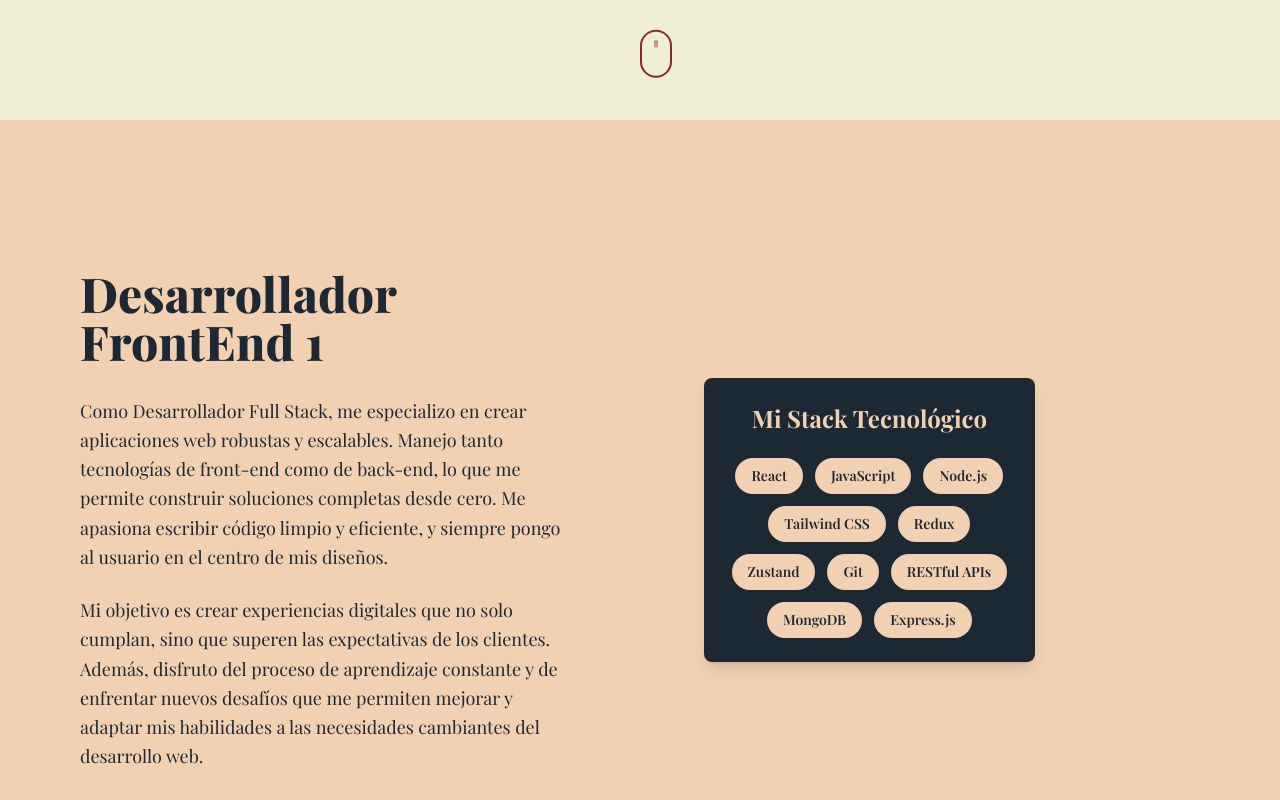
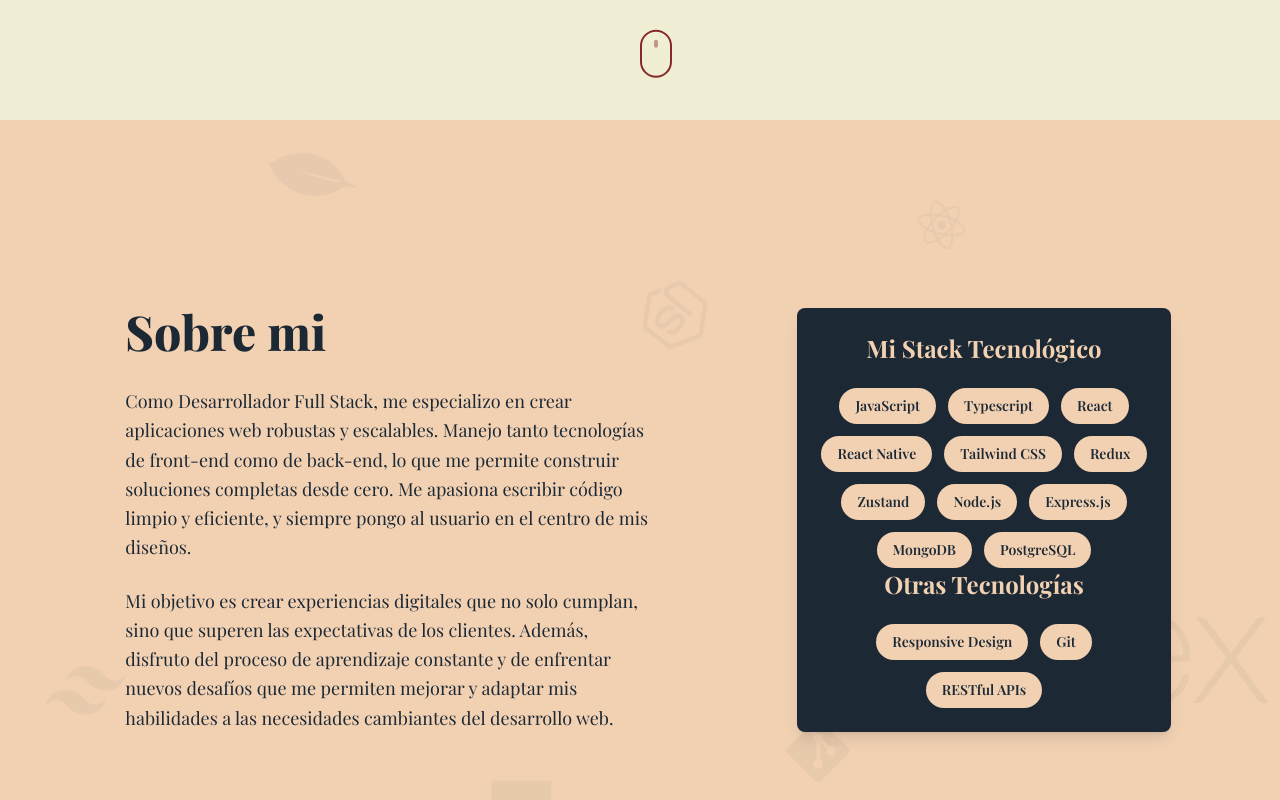
Before and after one commit to bauticalvo/Portfolio, a React (Create React App) app: page / in a window 1280 px wide. Shown: the part 640-1440 px from the top of the page. Built offline with nearby package versions, Linux system fonts and the light colour scheme; a web font is replaced by a local one.

Commit message:
add infosection changes

```diff
--- a/src/Components/Home/InfoSection.jsx
+++ b/src/Components/Home/InfoSection.jsx
@@ -1,13 +1,25 @@
 import { motion, useMotionValueEvent, useScroll, useSpring, useTransform } from 'framer-motion';
 import { useState } from 'react';
+import { FaReact, FaJs, FaNodeJs, FaGitAlt } from 'react-icons/fa';
+import { SiTailwindcss, SiMongodb, SiExpress, SiPostgresql  } from 'react-icons/si';
 
 const technologies = [
-  'React', 'JavaScript', 'Node.js', 'Tailwind CSS', 'Redux',
-  'Zustand', 'Git', 'RESTful APIs', 'MongoDB', 'Express.js'
+  'JavaScript', 'Typescript','React','React Native',  'Tailwind CSS', 'Redux',
+  'Zustand', 'Node.js', 'Express.js','MongoDB', 'PostgreSQL', 'Responsive Design', 'Git', 'RESTful APIs',
 ];
 
+const icons = [
+  { name: 'React', icon: FaReact, x: 70, y: 10, animation: { x: [0, 100], rotate: [0, 360] } },
+  { name: 'JavaScript', icon: FaJs, x: 40, y: 80, animation: { y: [0, 100], x: [0, -100], scale: [1, 1.2, 1] } },
+  { name: 'Node.js', icon: FaNodeJs, x: 50, y: 20, animation: { rotate: [0, 180, 0], } },
+  { name: 'TailwindCSS', icon: SiTailwindcss, x: 20, y: 40, animation: { x: [-200, -250], y: [200, 250] } },
+  { name: 'CSS3', icon: SiPostgresql,  x: 80, y: 40, animation: {  x: [0, 50] } },
+  { name: 'Git', icon: FaGitAlt, x: 60, y: 70, animation: { y: [0, 100], scale: [0.5, 0.8, 0.5] } },
+  { name: 'MongoDB', icon: SiMongodb, x: 20, y: 0, animation: { rotate: [0, -360],scale: [0.7, 0.9, 0.7]} },
+  { name: 'Express', icon: SiExpress, x: 90, y: 60, animation: { x: [0, -100], scale: [1, 1.4, 1] } }
+];
 
-const InfoSection =({scrollPosition}) => {
+const InfoSection =() => {
   const [ num, setNum ] = useState(0);
 
   const { scrollYProgress } = useScroll();
@@ -27,13 +39,9 @@ const InfoSection =({scrollPosition}) => {
   const scale = useSpring(scaleRange, { stiffness: 400, damping: 90 });
 
 
-
-
-
-
   return (
-    <div className="min-h-screen bg-sand text-sandContrast font-playfair gap-32 px-20 flex items-center justify-center">
-      <section className="flex flex-col md:flex-row gap-12 w-1/2">
+    <div className="min-h-screen bg-sand relative text-sandContrast font-playfair gap-32 px-20 flex items-center justify-center">
+      <section className="flex flex-col md:flex-row px-4 gap-4 w-1/2 z-10">
         <motion.div
           initial={{ opacity: 0, x: -20 }}
           animate={{ opacity: 1, x: 0 }}
@@ -45,7 +53,7 @@ const InfoSection =({scrollPosition}) => {
             animate={{ opacity: 1, y: 0 }}
             transition={{ duration: 0.5 }}
           >
-            Desarrollador FrontEnd {num}
+            Sobre mi
           </motion.h1>
           <div className="space-y-6 text-lg leading-relaxed">
             <motion.p
@@ -69,9 +77,9 @@ const InfoSection =({scrollPosition}) => {
         </motion.div>
 
       </section>
-      <section className='w-1/2'>
+      <section className='w-1/3 flex z-10 justify-center'>
         <motion.div
-          className="w-2/3 "
+          className="w-[100%]  "
           initial={{ opacity: 0, x: 20 }}
           animate={{ opacity: 1, x: 0 }}
           transition={{ duration: 0.5, delay: 0.6 }}
@@ -81,7 +89,21 @@ const InfoSection =({scrollPosition}) => {
           >
             <h2 className="text-2xl font-bold mb-6 text-center">Mi Stack Tecnológico</h2>
             <div className="flex flex-wrap justify-center gap-3">
-              { num > 0.15 && technologies.map((tech, index) => (
+              { num > 0.15 && technologies.slice(0, 11).map((tech, index) => (
+                <motion.span
+                  key={tech}
+                  className="bg-sand text-sandContrast py-2 px-4 rounded-full text-sm font-semibold"
+                  initial={{ opacity: 0, scale: 0.8 }}
+                  animate={{ opacity: 1, scale: 1 }}
+                  transition={{ duration: 0.6, delay: index * 0.1 }}
+                >
+                  {tech}
+                </motion.span>
+              ))}
+            </div>
+            <h2 className="text-2xl font-bold mb-6 text-center">Otras Tecnologías</h2>
+            <div className="flex flex-wrap justify-center gap-3">
+              { num > 0.15 && technologies.slice(11).map((tech, index) => (
                 <motion.span
                   key={tech}
                   className="bg-sand text-sandContrast py-2 px-4 rounded-full text-sm font-semibold"
@@ -96,6 +118,29 @@ const InfoSection =({scrollPosition}) => {
           </motion.div>
         </motion.div>
         </section>
+        {icons.map((iconObj, index) => (
+          <motion.div
+            key={index}
+            className="absolute text-sandContrast z-0 opacity-5"
+            style={{
+              fontSize: `${50 + index * 10}px`,
+              top: `${iconObj.y}%`,
+              left: `${iconObj.x}%`,
+            }}
+            animate={iconObj.animation}
+            transition={{
+              duration: 20,
+              repeat: Infinity,
+              ease: "easeInOut",
+              repeatType: "reverse",
+            }}
+          >
+            <iconObj.icon />
+          </motion.div>
+        ))}
+
+
+
   </div>
   );
 };
--- a/src/Pages/Home.jsx
+++ b/src/Pages/Home.jsx
@@ -97,7 +97,7 @@ const Home = () => {
                 <LandingSection scrollToSection={scrollToSection}/>
             </div>
             <div id="infoSection">
-                <InfoSection scrollPosition={scrollPosition}   />
+                <InfoSection />
             </div>
             <div id="experincieSection">
                 <StackSection scrollPosition={scrollPosition} />
```
